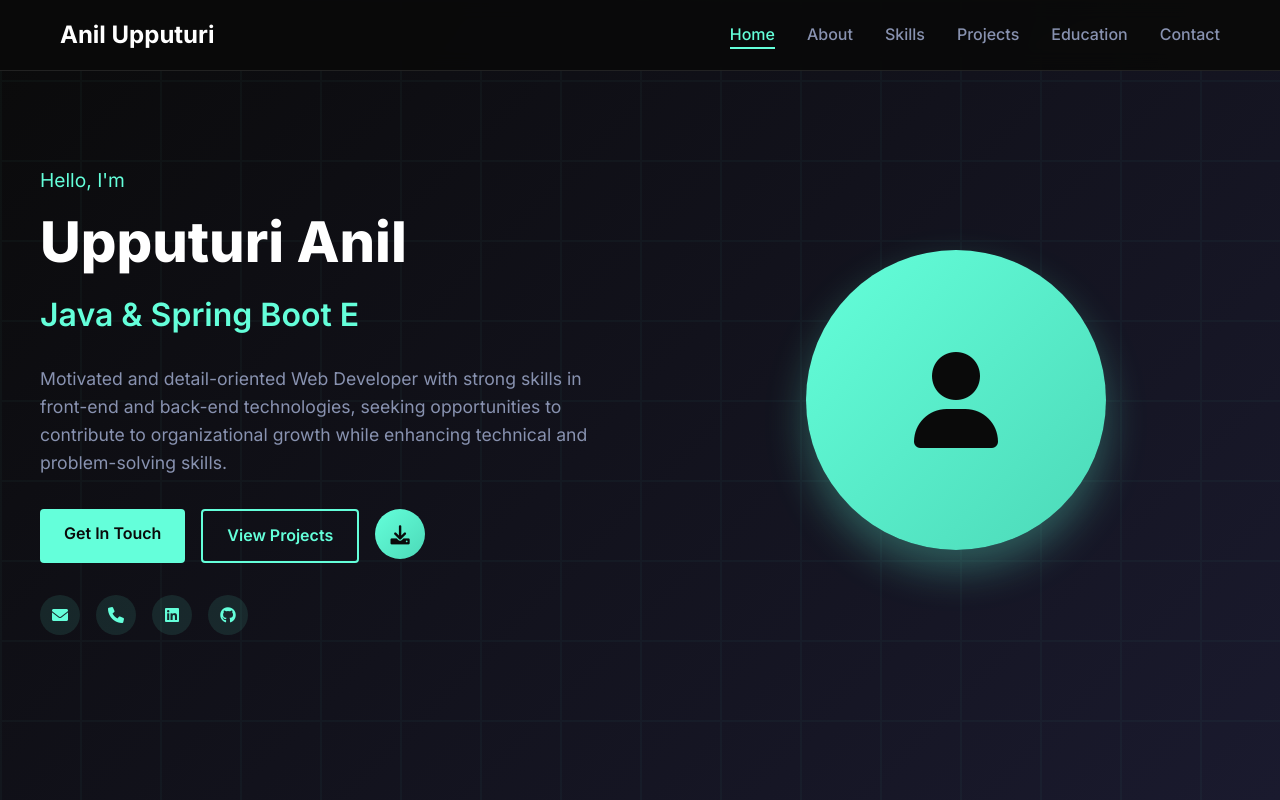
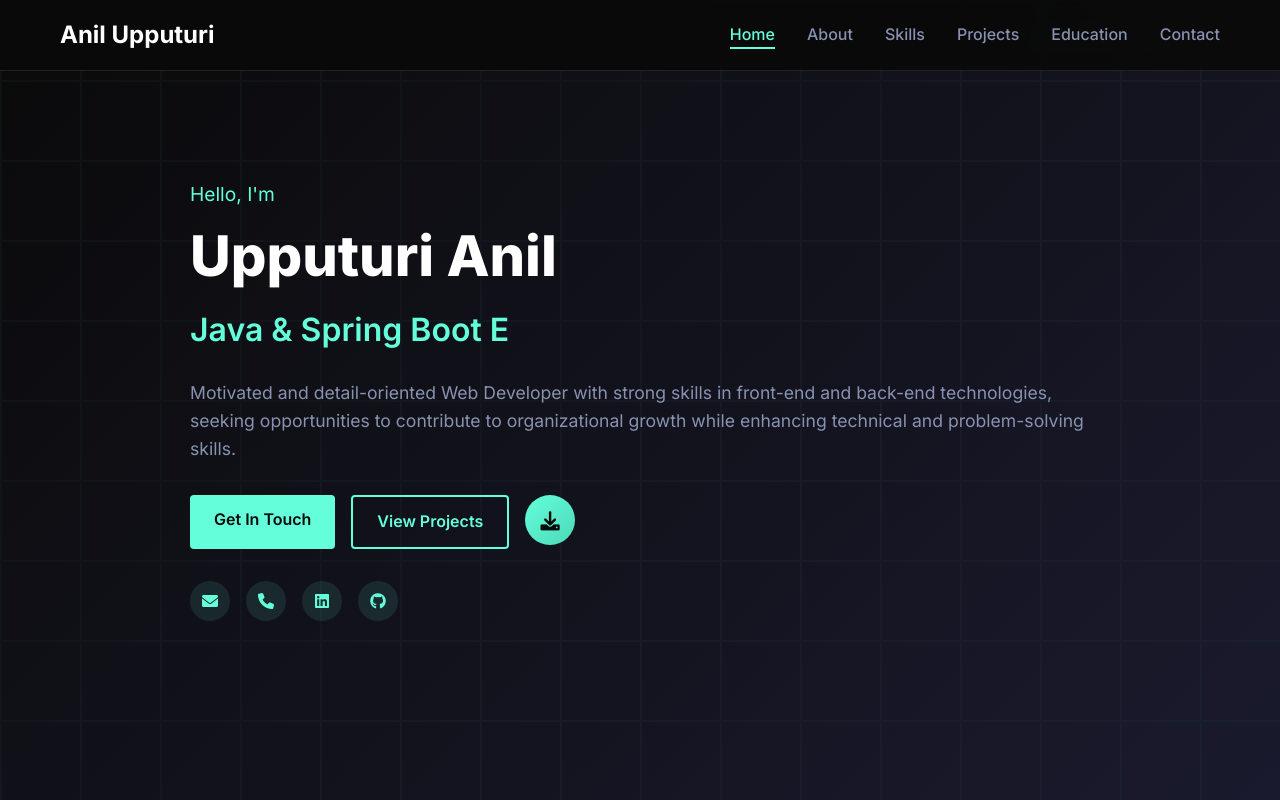
Before and after one commit to UpputuriAnil/Anil_Upputuri_Portfolio, a website: page index.html in a window 1280 px wide. Shown: the top 800 px of the page. Drawn offline with Linux system fonts and the light colour scheme.

Commit message:
Remove profile placeholder circle icon from hero section

```diff
--- a/index.html
+++ b/index.html
@@ -82,11 +82,6 @@
                     <a href="https://github.com/UpputuriAnil" class="social-link" target="_blank">
                         <i class="fab fa-github"></i>
                     </a>
-                </div>
-            </div>
-            <div class="hero-image">
-                <div class="profile-placeholder">
-                    <i class="fas fa-user"></i>
                 </div>
             </div>
         </div>
--- a/styles.css
+++ b/styles.css
@@ -119,12 +119,10 @@ body {
 }
 
 .hero-container {
-    max-width: 1200px;
+    max-width: 900px;
     margin: 0 auto;
-    display: grid;
-    grid-template-columns: 1fr 1fr;
-    gap: 4rem;
-    align-items: center;
+    display: flex;
+    flex-direction: column;
     position: relative;
     z-index: 1;
 }
```
